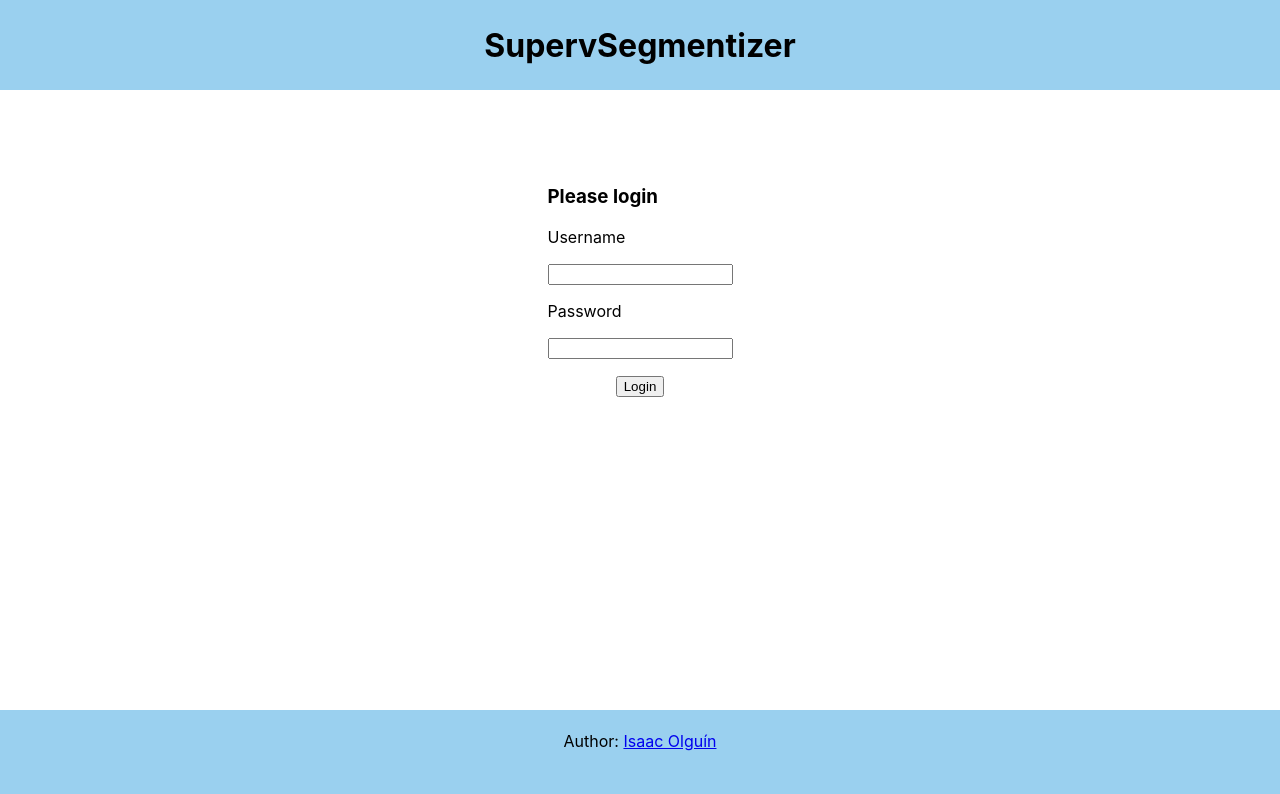
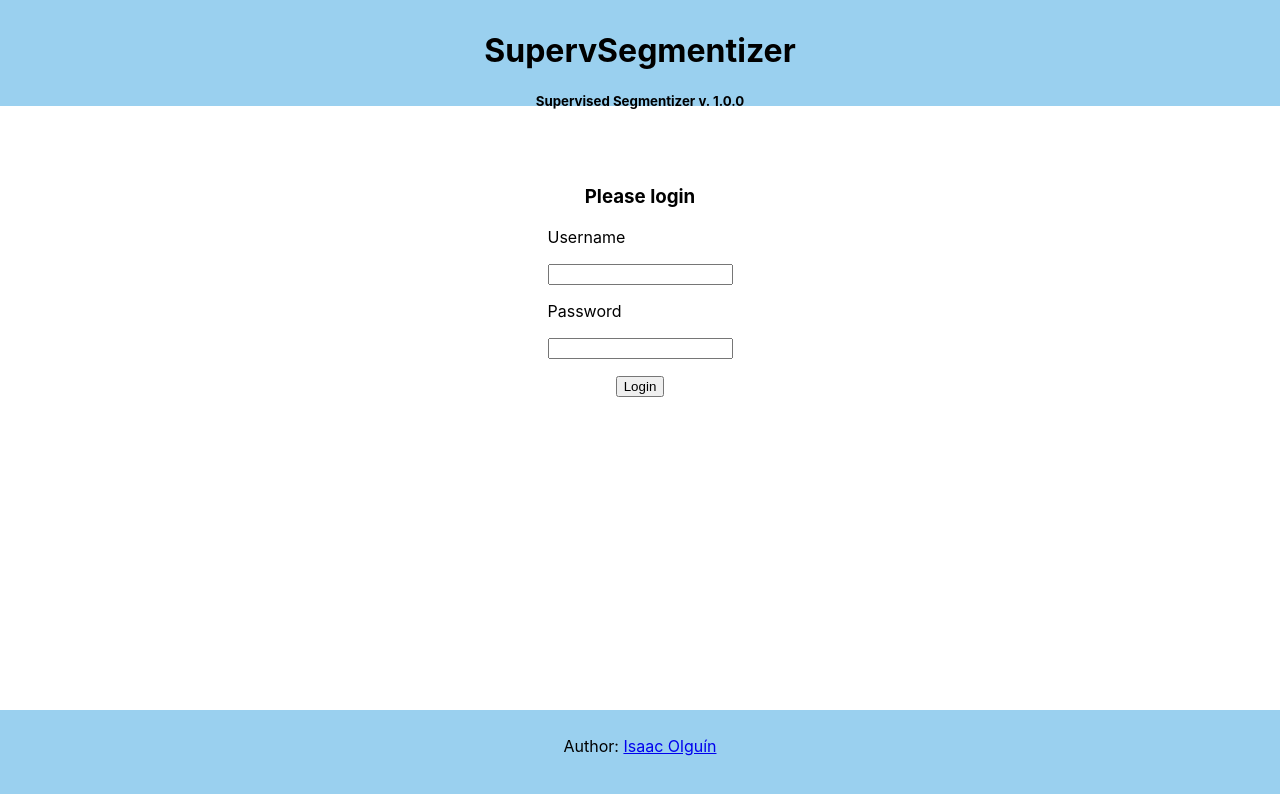
Before and after one commit to IsaacOlguin/SupervSegmentizer, a React (Create React App) app in the folder FrontEnd/superv-segm-fe/: page /about in a window 1280 px wide. Shown: the top 794 px of the page. Built offline with nearby package versions, Linux system fonts and the light colour scheme.

Commit message:
CSS modification of Footer, Header and Login

```diff
--- a/FrontEnd/superv-segm-fe/src/components/Footer/Footer.css
+++ b/FrontEnd/superv-segm-fe/src/components/Footer/Footer.css
@@ -1,6 +1,6 @@
 footer {
     text-align: center;
-    padding: 5px;
+    padding: 10px 10px 0px 10px;
     background-color: rgba(86, 176, 228, 0.596);
     color: black;
     width: 100%; /*Fills all page bottom how it's indicated at the end*/
--- a/FrontEnd/superv-segm-fe/src/components/Header/Header.css
+++ b/FrontEnd/superv-segm-fe/src/components/Header/Header.css
@@ -1,11 +1,11 @@
 header {
     text-align: center;
-    padding: 5px;
+    padding: 10px 10px 0px 10px;
     background-color: rgba(86, 176, 228, 0.596);
     color: black;
     width: 100%;
     display:block;
     position: absolute;
     top: 0;
-    height: 10%;
+    height: 12%;
 }
--- a/FrontEnd/superv-segm-fe/src/components/Header/Header.js
+++ b/FrontEnd/superv-segm-fe/src/components/Header/Header.js
@@ -5,6 +5,7 @@ export default function Header(){
     return (
         <header>
             <h1>SupervSegmentizer</h1>
+            <h5>Supervised Segmentizer v. 1.0.0</h5>
         </header>
     );
 }
--- a/FrontEnd/superv-segm-fe/src/components/Login/Login.js
+++ b/FrontEnd/superv-segm-fe/src/components/Login/Login.js
@@ -9,7 +9,9 @@ export default function Login(){
             <Header />
 
             <body>
-                <h3>Please login</h3>
+                <center>
+                    <h3>Please login</h3>
+                </center>
                 <form>
                     <label>
                         <p>Username</p>
```
